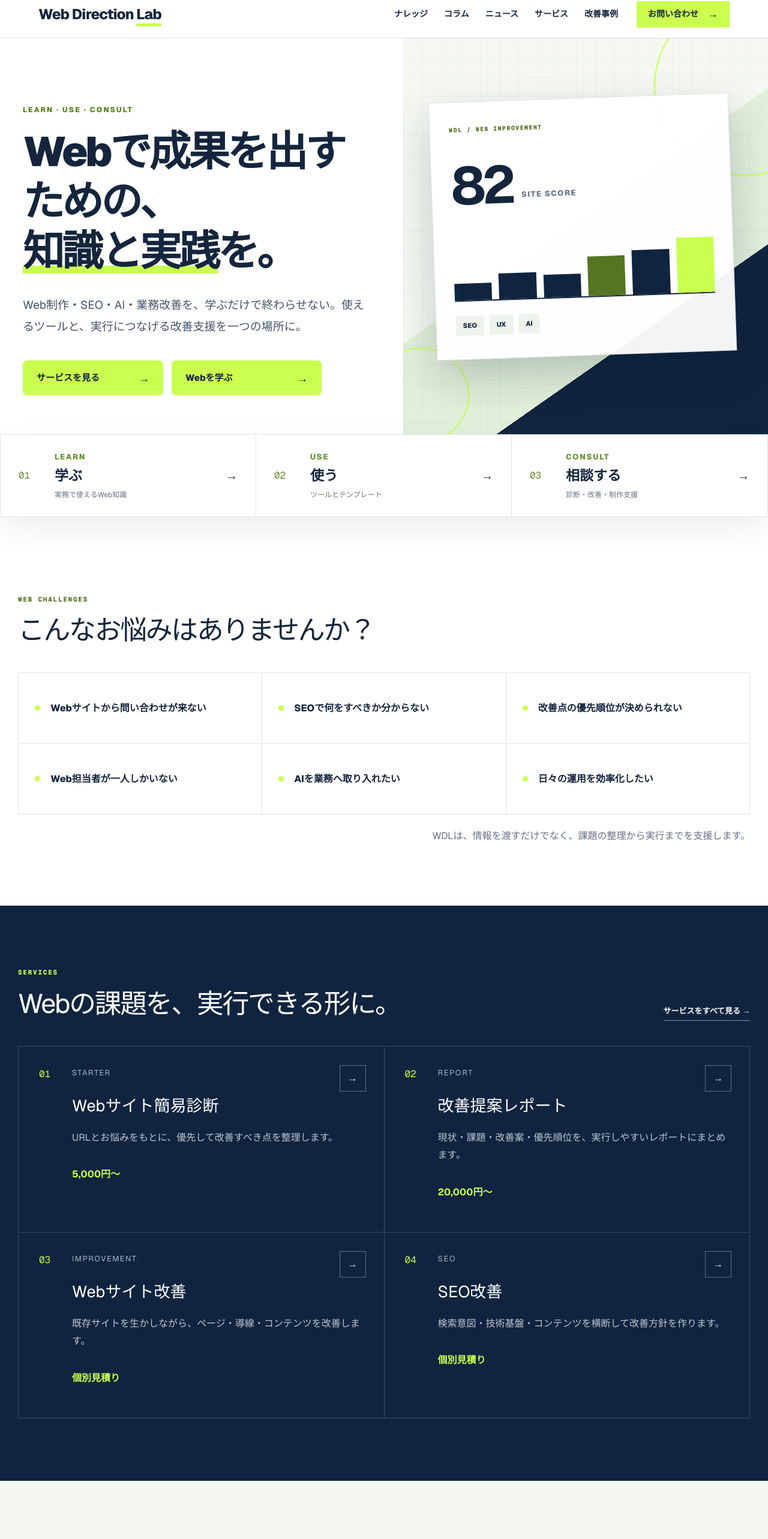
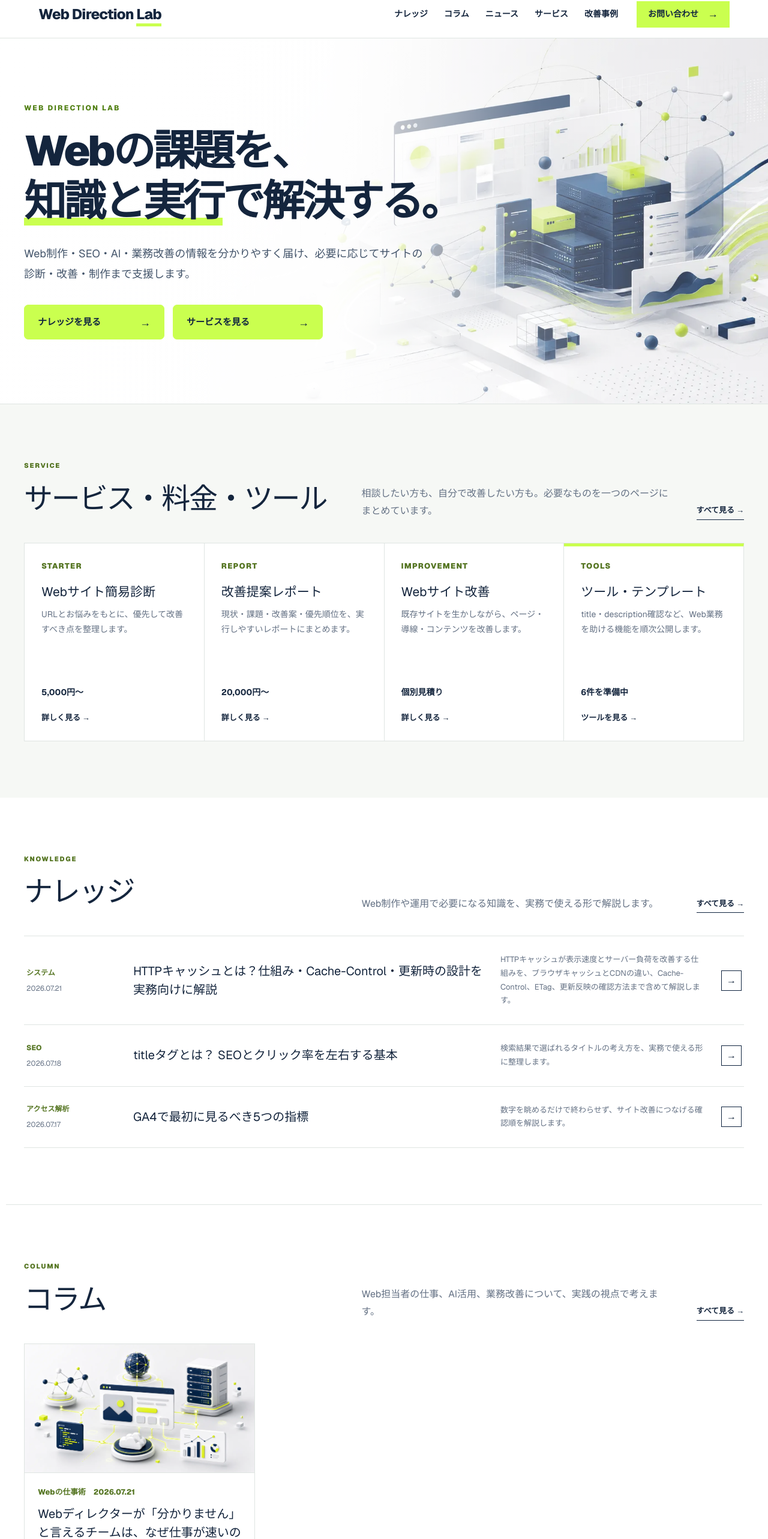
Before and after one commit to oka-wani/web-direction-lab, a Next.js app: page / in a window 1280 px wide. Shown: the part 16-2582 px from the top of the page at 60% size. Built offline with nearby package versions, Linux system fonts and the light colour scheme.

Commit message:
Simplify navigation and consolidate service content

```diff
--- a/app/page.tsx
+++ b/app/page.tsx
@@ -1,34 +1,45 @@
 import { SiteFooter, SiteHeader } from "./components/SiteChrome";
 import { articleItems } from "./articles/article-data";
-import { guideSteps } from "./guide/guide-data";
 import { columnItems } from "./column/column-data";
 import { newsItems } from "./news/news-data";
-import { faqs, services, tools } from "./platform-data";
+import { services, tools } from "./platform-data";
 
 export default function Home() {
   return <main>
     <SiteHeader />
-    <section className="platform-home-hero" id="top"><div className="platform-home-copy"><p className="eyebrow">LEARN · USE · CONSULT</p><h1>Webで成果を出すための、<br /><span>知識と実践</span>を。</h1><p>Web制作・SEO・AI・業務改善を、学ぶだけで終わらせない。使えるツールと、実行につなげる改善支援を一つの場所に。</p><div className="hero-actions"><a className="button button--primary" href="/services">サービスを見る <b>→</b></a><a className="button button--secondary" href="/knowledge">Webを学ぶ <b>→</b></a></div></div><div className="platform-hero-art" aria-hidden="true"><div className="hero-dashboard"><span>WDL / WEB IMPROVEMENT</span><div className="hero-dashboard-score"><b>82</b><small>SITE SCORE</small></div><div className="hero-dashboard-bars"><i /><i /><i /><i /><i /><i /></div><div className="hero-dashboard-tags"><span>SEO</span><span>UX</span><span>AI</span></div></div><div className="hero-orbit hero-orbit--one" /><div className="hero-orbit hero-orbit--two" /></div></section>
+    <section className="simple-home-hero">
+      <div>
+        <p className="eyebrow">WEB DIRECTION LAB</p>
+        <h1>Webの課題を、<br /><span>知識と実行</span>で解決する。</h1>
+        <p>Web制作・SEO・AI・業務改善の情報を分かりやすく届け、必要に応じてサイトの診断・改善・制作まで支援します。</p>
+        <div className="hero-actions"><a className="button button--primary" href="/knowledge">ナレッジを見る <b>→</b></a><a className="button button--secondary" href="/services">サービスを見る <b>→</b></a></div>
+      </div>
+    </section>
 
-    <section className="home-value-rail" aria-label="WDLでできること"><a href="/learn"><span>01</span><div><small>LEARN</small><b>学ぶ</b><p>実務で使えるWeb知識</p></div><i>→</i></a><a href="/tools"><span>02</span><div><small>USE</small><b>使う</b><p>ツールとテンプレート</p></div><i>→</i></a><a href="/services"><span>03</span><div><small>CONSULT</small><b>相談する</b><p>診断・改善・制作支援</p></div><i>→</i></a></section>
+    <section className="simple-home-section simple-home-offer">
+      <header><div><span>SERVICE</span><h2>サービス・料金・ツール</h2></div><p>相談したい方も、自分で改善したい方も。必要なものを一つのページにまとめています。</p><a href="/services">すべて見る →</a></header>
+      <div className="simple-offer-grid">
+        {services.slice(0, 3).map((service) => <a href={`/services/${service.slug}`} key={service.slug}><small>{service.label}</small><h3>{service.title}</h3><p>{service.summary}</p><b>{service.price}</b><span>詳しく見る →</span></a>)}
+        <a className="simple-tool-card" href="/services#tools"><small>TOOLS</small><h3>ツール・テンプレート</h3><p>{tools[0].title}など、Web業務を助ける機能を順次公開します。</p><b>{tools.length}件を準備中</b><span>ツールを見る →</span></a>
+      </div>
+    </section>
 
-    <section className="platform-section home-problems"><div className="platform-section-heading"><span>WEB CHALLENGES</span><h2>こんなお悩みはありませんか？</h2></div><ul><li>Webサイトから問い合わせが来ない</li><li>SEOで何をすべきか分からない</li><li>改善点の優先順位が決められない</li><li>Web担当者が一人しかいない</li><li>AIを業務へ取り入れたい</li><li>日々の運用を効率化したい</li></ul><p>WDLは、情報を渡すだけでなく、課題の整理から実行までを支援します。</p></section>
+    <section className="simple-home-section simple-home-knowledge">
+      <header><div><span>KNOWLEDGE</span><h2>ナレッジ</h2></div><p>Web制作や運用で必要になる知識を、実務で使える形で解説します。</p><a href="/knowledge">すべて見る →</a></header>
+      <div className="simple-content-list">{articleItems.slice(0, 3).map((item) => <a href={`/articles/${item.slug}`} key={item.slug}><div><span>{item.category}</span><time>{item.date}</time></div><h3>{item.title}</h3><p>{item.description}</p><b>→</b></a>)}</div>
+    </section>
 
-    <section className="platform-section home-services"><div className="platform-section-heading platform-section-heading--link"><div><span>SERVICES</span><h2>Webの課題を、実行できる形に。</h2></div><a href="/services">サービスをすべて見る →</a></div><div className="home-service-grid">{services.slice(0, 4).map((service, index) => <a href={`/services/${service.slug}`} key={service.slug}><span>{String(index + 1).padStart(2, "0")}</span><small>{service.label}</small><h3>{service.title}</h3><p>{service.summary}</p><b>{service.price}</b><i>→</i></a>)}</div></section>
+    <section className="simple-home-section">
+      <header><div><span>COLUMN</span><h2>コラム</h2></div><p>Web担当者の仕事、AI活用、業務改善について、実践の視点で考えます。</p><a href="/column">すべて見る →</a></header>
+      <div className="simple-column-grid">{columnItems.slice(0, 3).map((item) => <a href={`/column/${item.slug}`} key={item.slug}><div style={{ backgroundImage: `url(${item.image})` }} /><small>{item.category}　{item.date}</small><h3>{item.title}</h3><p>{item.summary}</p><b>読む →</b></a>)}</div>
+    </section>
 
-    <section className="platform-section home-tools"><div className="platform-section-heading platform-section-heading--link"><div><span>TOOLS</span><h2>日々のWeb業務を、軽くする。</h2></div><a href="/tools">ツールをすべて見る →</a></div><div className="home-tool-grid">{tools.slice(0, 4).map((tool) => <article key={tool.title}><span>{tool.category}</span><em>{tool.type}</em><h3>{tool.title}</h3><p>{tool.summary}</p><b>{tool.status}</b></article>)}</div></section>
+    <section className="simple-home-section simple-home-news">
+      <header><div><span>NEWS</span><h2>ニュース</h2></div><p>Web・SEO・AIの変化を、実務への影響と一緒に整理します。</p><a href="/news">すべて見る →</a></header>
+      <div className="simple-news-list">{newsItems.slice(0, 3).map((item) => <a href={`/news/${item.slug}`} key={item.slug}><time>{item.date}</time><span>{item.category}</span><h3>{item.title}</h3><b>→</b></a>)}</div>
+    </section>
 
-    <section className="platform-section home-learn"><div className="platform-section-heading"><span>LEARN</span><h2>知識を、判断できる力に。</h2></div><div className="home-learn-layout"><div className="home-guide-panel"><span>WEB GUIDE</span><h3>体系的に学ぶ</h3><p>Webサイトが表示される仕組みから、制作・公開・集客・改善までを順番に。</p><ol>{guideSteps.slice(0, 5).map((step) => <li key={step.slug}><a href={`/knowledge/${step.slug}`}><span>{step.number}</span>{step.title}<b>→</b></a></li>)}</ol><a className="button button--primary" href="/knowledge#basics">Webガイドを見る <b>→</b></a></div><div className="home-knowledge-panel"><span>KNOWLEDGE</span><h3>テーマから調べる</h3>{articleItems.slice(0, 3).map((item) => <a href={`/articles/${item.slug}`} key={item.slug}><small>{item.category}</small><b>{item.title}</b><span>#{item.tags?.[0] ?? item.category}</span></a>)}<a className="text-link" href="/knowledge#articles">ナレッジをすべて見る <span>→</span></a></div></div></section>
-
-    <section className="platform-section home-latest"><div className="platform-section-heading platform-section-heading--link"><div><span>LATEST INSIGHTS</span><h2>最新記事</h2></div><a href="/learn">学ぶコンテンツ一覧 →</a></div><div className="home-latest-grid"><div>{columnItems.slice(0, 2).map((item) => <article key={item.slug}><a className="home-latest-image" href={`/column/${item.slug}`} style={{ backgroundImage: `url(${item.image})` }} aria-label={`${item.title}を読む`} /><div><span>{item.category}</span><time>{item.date}</time><h3><a href={`/column/${item.slug}`}>{item.title}</a></h3><a className="text-link" href={`/column/${item.slug}`}>コラムを読む <span>→</span></a></div></article>)}</div><div className="home-latest-news"><span>WEB NEWS</span>{newsItems.slice(0, 4).map((item) => <a href={`/news/${item.slug}`} key={item.slug}><div><time>{item.date}</time><span>{item.category}</span></div><b>{item.title}</b><i>→</i></a>)}<a className="text-link" href="/news">ニュースをすべて見る <span>→</span></a></div></div></section>
-
-    <section className="home-entry-product"><div><span>STARTER SERVICE</span><h2>まずは、Webサイト簡易診断から。</h2><p>URLとお悩みをもとに、SEO・導線・コンテンツ・アクセシビリティ・技術品質を確認。優先して改善したいポイントを整理します。</p><ul><li>何を直すべきか分かる</li><li>優先順位が分かる</li><li>次のアクションが分かる</li></ul></div><div><small>料金の目安</small><strong>5,000<em>円〜</em></strong><span>3〜5営業日目安</span><a className="button button--primary" href="/services/website-diagnosis">簡易診断を見る <b>→</b></a></div></section>
-
-    <section className="platform-section home-process"><div className="platform-section-heading platform-section-heading--link"><div><span>PROCESS</span><h2>相談から改善まで。</h2></div><a href="/process">詳しい進め方を見る →</a></div><ol><li><span>01</span><b>相談</b><small>悩みと目標を確認</small></li><li><span>02</span><b>診断</b><small>現状と課題を整理</small></li><li><span>03</span><b>提案</b><small>優先順位を決定</small></li><li><span>04</span><b>改善</b><small>制作・実装を支援</small></li><li><span>05</span><b>運用</b><small>データから継続改善</small></li></ol></section>
-
-    <section className="platform-section home-faq"><div className="platform-section-heading platform-section-heading--link"><div><span>FAQ</span><h2>よくある質問</h2></div><a href="/faq">すべて見る →</a></div><div className="faq-list">{faqs.slice(0, 3).map((faq, index) => <details key={faq.question} open={index === 0}><summary><span>Q</span>{faq.question}<i aria-hidden="true">＋</i></summary><div><span>A</span><p>{faq.answer}</p></div></details>)}</div></section>
-
-    <section className="home-final-cta"><span>CONTACT</span><h2>Webの悩みを、<br />次に進める相談へ。</h2><p>まだ依頼内容が決まっていなくても大丈夫です。現在のお悩みから、一緒に整理します。</p><div className="hero-actions"><a className="button button--primary" href="/contact">まずは相談する <b>→</b></a><a className="button button--secondary" href="/pricing">料金を見る <b>→</b></a></div></section>
+    <section className="home-final-cta"><span>CONTACT</span><h2>Webサイトの悩みを、<br />一緒に整理しませんか。</h2><p>依頼内容がまだ決まっていなくても大丈夫です。現在の課題から必要な対応を考えます。</p><div className="hero-actions"><a className="button button--primary" href="/contact">お問い合わせ <b>→</b></a><a className="button button--secondary" href="/services">サービスを見る <b>→</b></a></div></section>
     <SiteFooter />
   </main>;
 }
```
